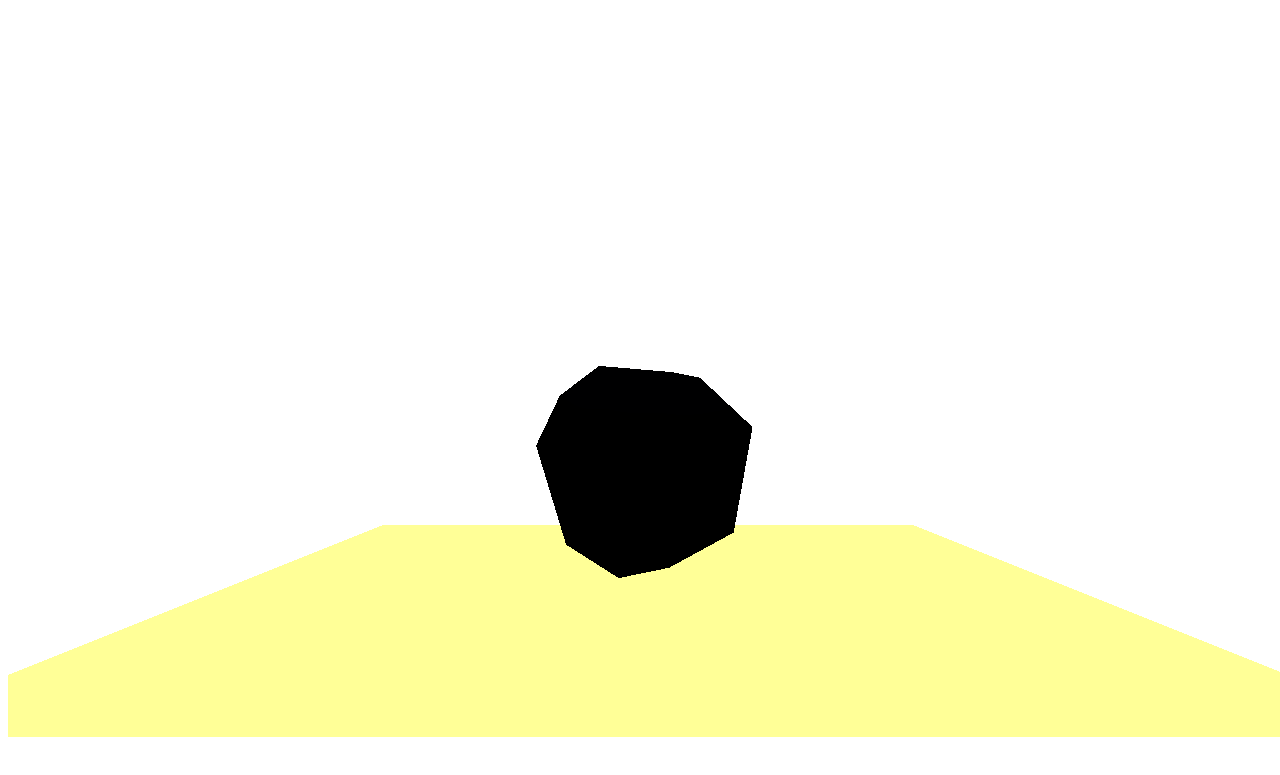
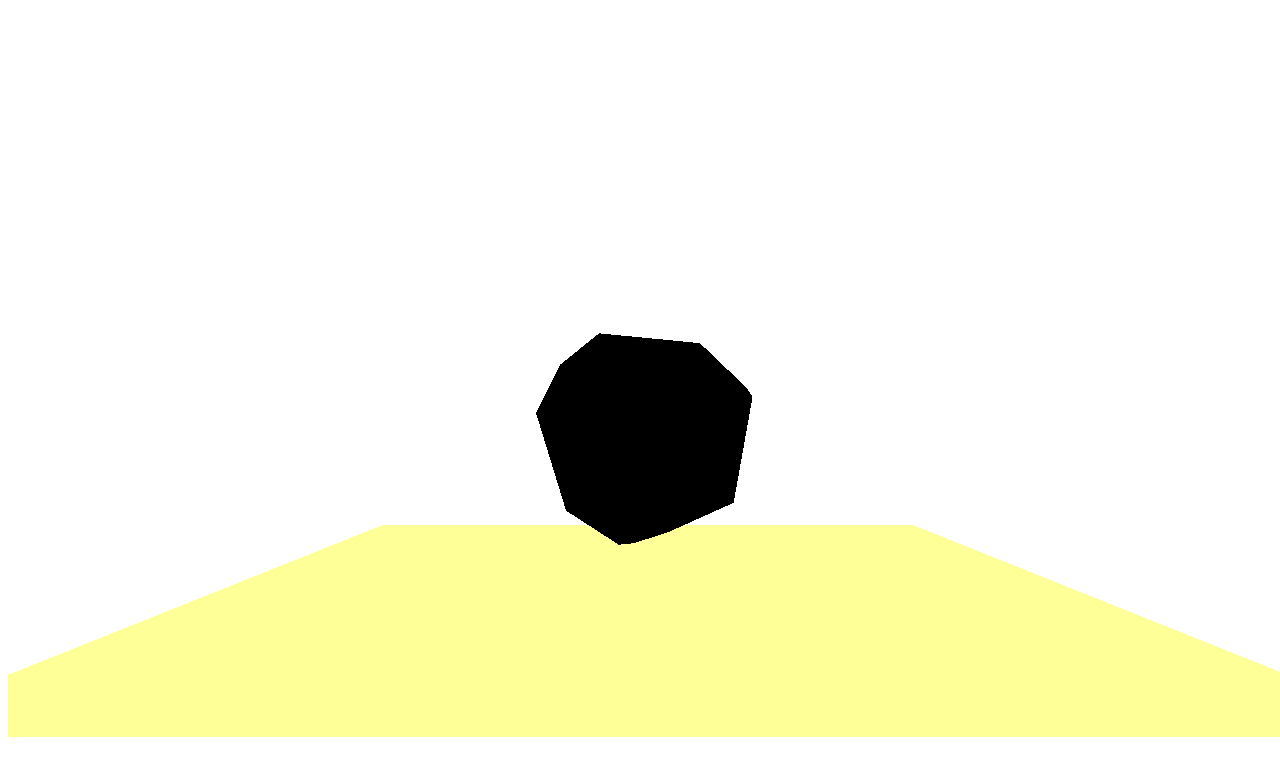
Before and after one commit to IvonaCvija/GRAPHICS-PROGRAMMING, a plain HTML site: page lab5/index.html in a window 1280 px wide. Shown: the part 61-836 px from the top of the page. Drawn offline with nearby package versions, Linux system fonts and the light colour scheme; animation ran at ten frames a second.

Commit message:
L5-tetra bouncing off of plane

```diff
--- a/lab5/index.html
+++ b/lab5/index.html
@@ -14,7 +14,7 @@
     <script type="text/javascript">
 
         class Tetrahedron {
-            constructor(radius, detail, wireframe, rotationX, rotationY) {
+            constructor(radius, detail, wireframe, rotationX, rotationY, xSpeed, ySpeed,) {
                 this.radius = radius;
                 this.detail = detail;
                 //this.material = material;
@@ -22,6 +22,8 @@
                 this.rotationX = rotationX;
                 this.rotationY = rotationY;
                 this.tetrahedron = null;
+                this.xSpeed = xSpeed;
+                this.ySpeed = ySpeed;
             }
             create() {
                 const geometry = new THREE.TetrahedronGeometry(this.radius, this.detail);// 10, 2
@@ -35,18 +37,21 @@
                 this.tetrahedron.rotation.x = time / this.rotationX;
                 this.tetrahedron.rotation.y = time / this.rotationY;
             }
-            move(){
+            move() {
                 //falling
-                if(this.tetrahedron.position.y > (-10+this.radius)){
-                this.tetrahedron.position.y -= 0.1;
-                }
-                if(this.tetrahedron.position.y <= (-10+this.radius)){
-                this.tetrahedron.position.y += 0.1;
+                this.tetrahedron.position.y -= this.ySpeed;
+            }
+            changeDirection() {
+                // if (this.tetrahedron.position.y > (20 + this.radius)) {
+                //     this.tetrahedron.position.y -= 0.1;
+                // }
+                if (this.tetrahedron.position.y <= (-10 + this.radius)) {
+                    this.ySpeed = this.ySpeed * - 1;
                 }
             }
         }
         //adding objects
-        t1 = new Tetrahedron(7, 2, false, 10000, 10000);
+        t1 = new Tetrahedron(7, 2, false, 10000, 10000, 0.1, 0.1);
 
         scene = new THREE.Scene();
         camera = new THREE.PerspectiveCamera(80, window.innerWidth / window.innerHeight, 0.1, 1000);
@@ -79,6 +84,7 @@
             renderer.render(scene, camera);
             t1.rotate(time);
             t1.move();
+            t1.changeDirection();
 
             //changing position
             //tetrahedron.position.x = time / 1000;//right
```
